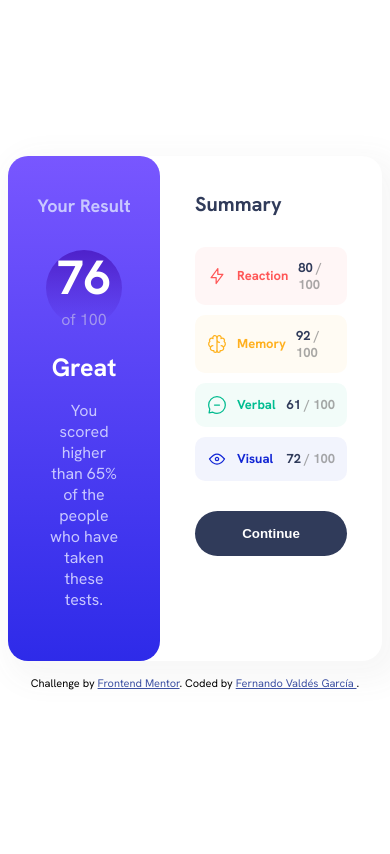
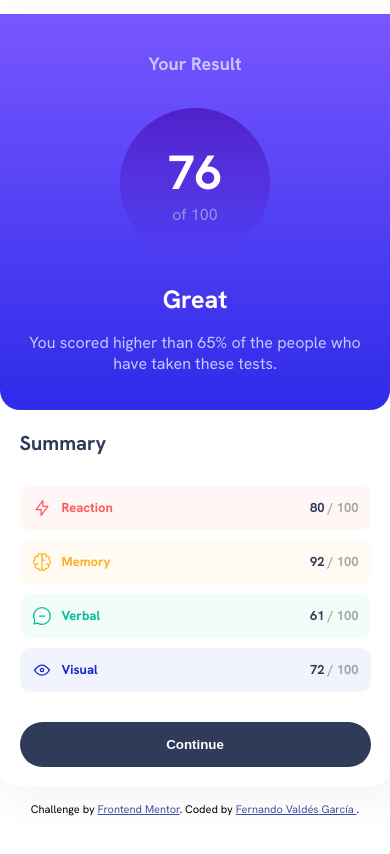
Before and after one commit to fvaldes0109/FM-results-summary-component, a plain HTML site: page index.html in a window 390 px wide. Drawn offline with Linux system fonts and the light colour scheme.

Commit message:
Add mobile styles

```diff
--- /dev/null
+++ b/css/mobile.css
@@ -0,0 +1,42 @@
+@media (max-width: 580px) {
+
+    .result .score-area {
+        width: 80%;
+        padding-top: 40%;
+        padding-bottom: 40%;
+    }
+
+    .result .stats {
+        padding: 0 15px;
+    }
+}
+
+@media (max-width: 430px) {
+
+    body {
+        margin: 0;
+    }
+
+    .card {
+        flex-direction: column;
+    }
+
+    .card .result {
+        width: 100%;
+        border-top-left-radius: 0;
+        border-top-right-radius: 0;
+    }
+
+    .result .score-area {
+        width: 150px;
+        height: 150px;
+        padding-top: 0;
+        padding-bottom: 0;
+    }
+
+    .summary {
+        width: 90%;
+        margin: 20px 5%;
+        padding: 0;
+    }
+}
--- a/index.html
+++ b/index.html
@@ -6,6 +6,7 @@
 
   <link rel="icon" type="image/png" sizes="32x32" href="./assets/images/favicon-32x32.png">
   <link rel="stylesheet" href="./css/styles.css">
+  <link rel="stylesheet" href="./css/mobile.css">
 
   <script src="./js/index.js"></script>
   <script src="./js/data.js"></script>
```
